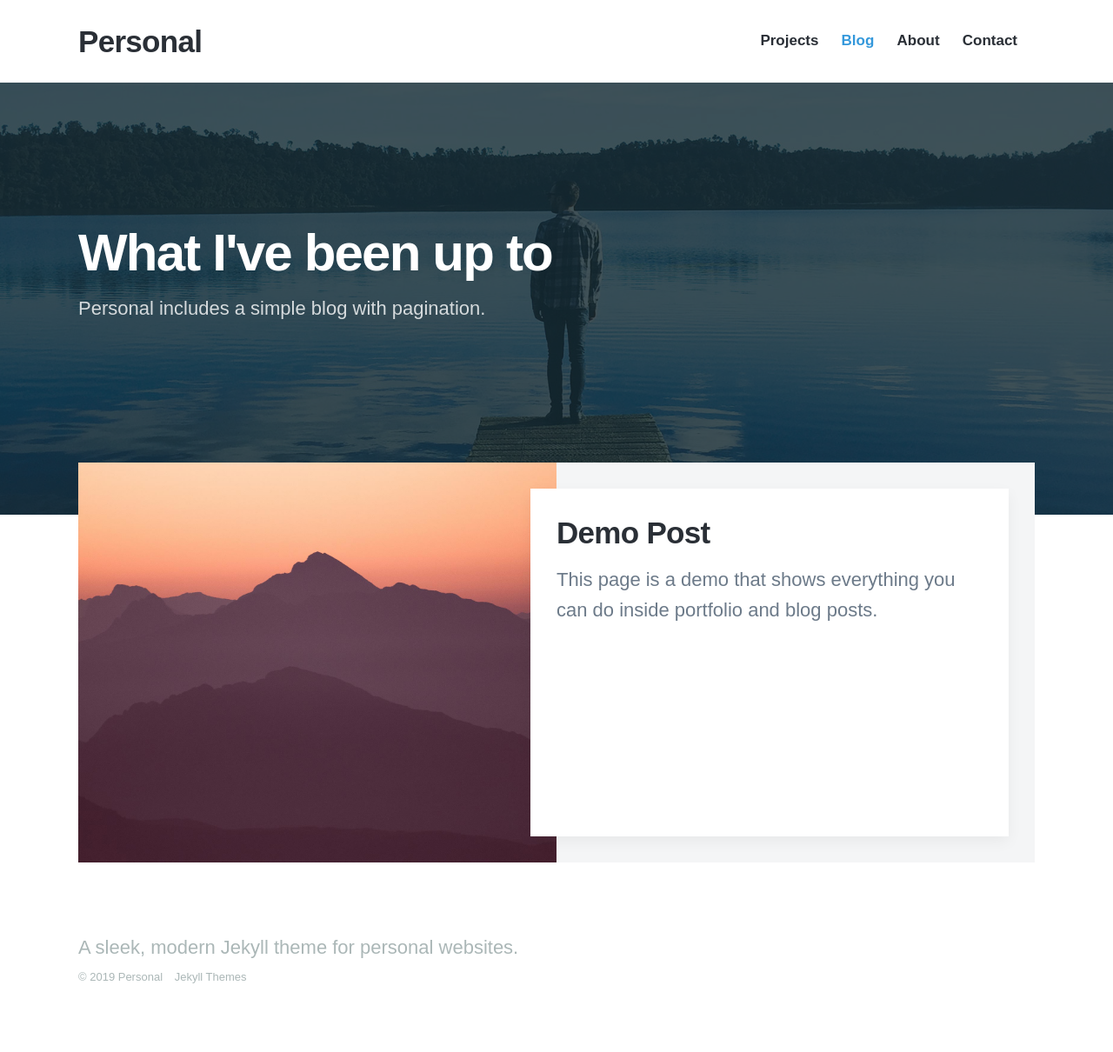
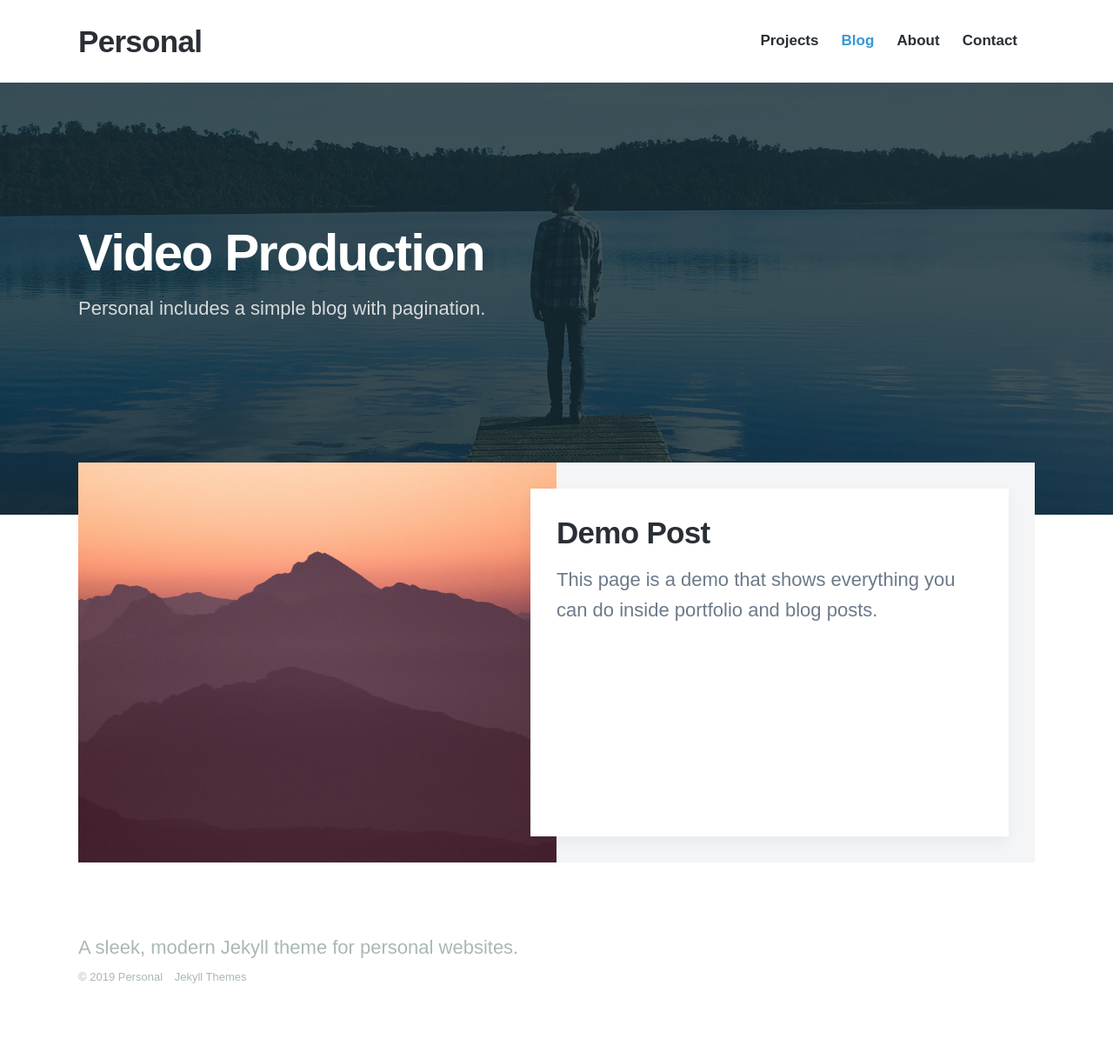
Before and after one commit to adrianomartino/amartino, a Jekyll site: the page built from blog/index.html, in a window 1280 px wide. Shown: the whole page at 87% size. Built offline with Jekyll 4.4.1, drawn with Linux system fonts in a browser that asks for light colours; nearby versions of some CDN libraries; some web fonts are replaced; the list of posts is cut into pages by our own code.

Commit message:
Update index.html

```diff
--- a/blog/index.html
+++ b/blog/index.html
@@ -1,6 +1,6 @@
 ---
 layout: default
-title: Blog
+title: Video Production
 description: Personal includes a simple blog with pagination.
 featured_image: /images/demo/blog.jpg
 ---
@@ -13,7 +13,7 @@ featured_image: /images/demo/blog.jpg
 
 	<div class="wrap">
 
-		<h1>What I've been up to</h1>
+		<h1>Video Production</h1>
 		<p>Personal includes a simple blog with pagination.</p>
 
 	</div>
```
